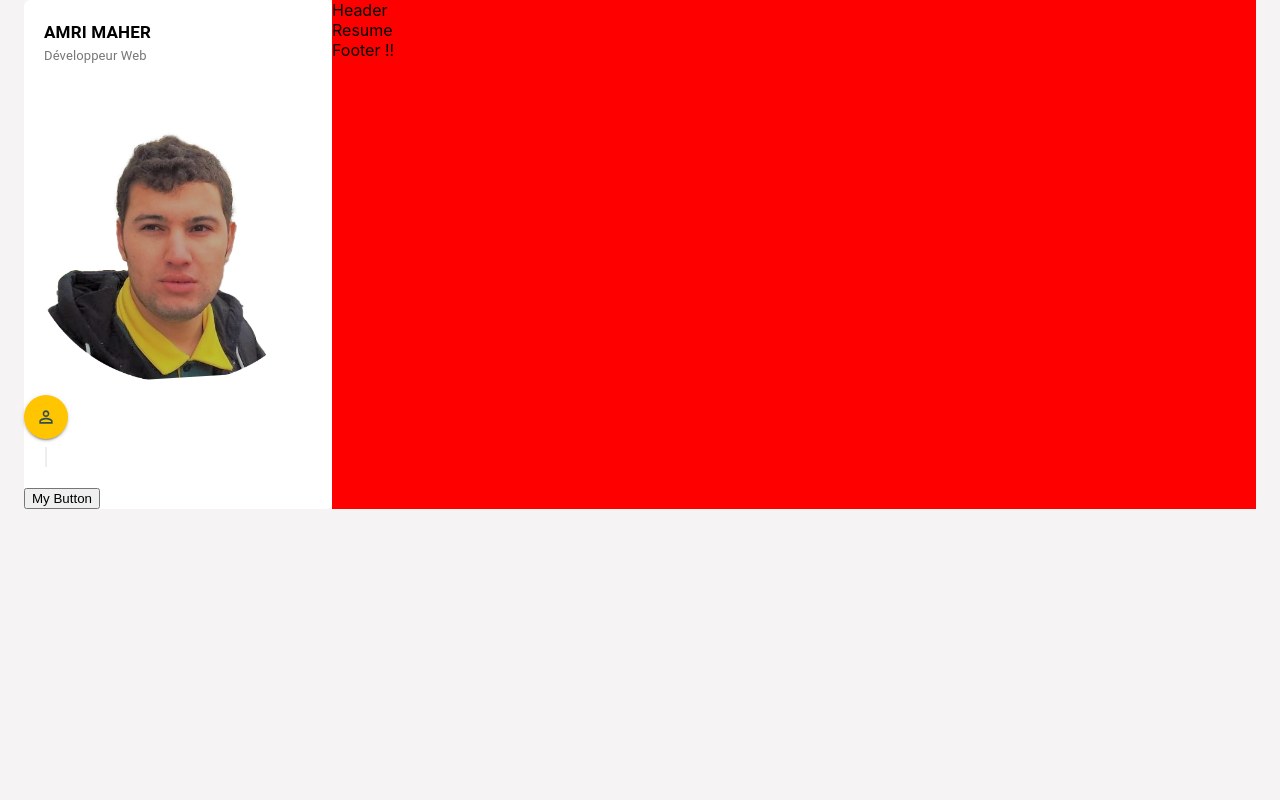
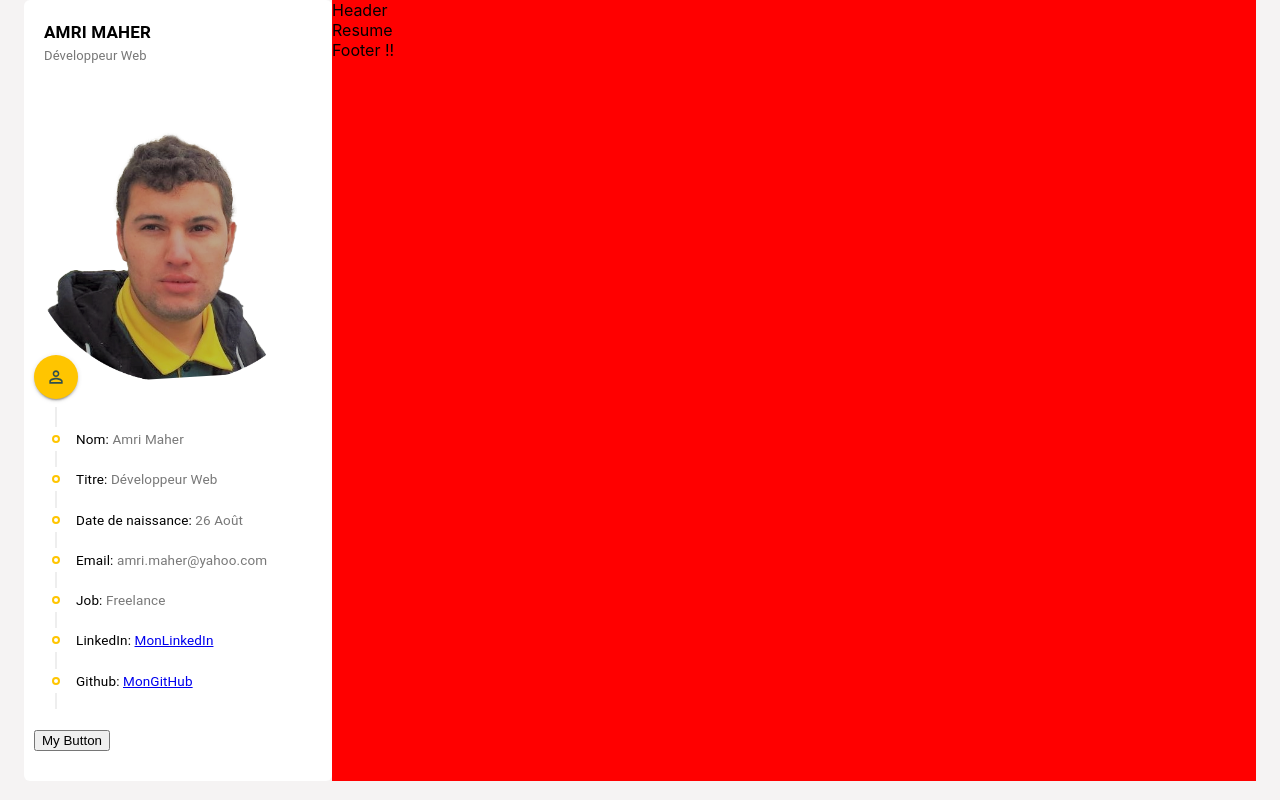
Before and after one commit to amri-coder/portfolioMaher, a React (Create React App) app: page / in a window 1280 px wide. Built offline with nearby package versions, Linux system fonts and the light colour scheme.

Commit message:
projet site web perso

```diff
--- a/src/components/Profile/Profile.css
+++ b/src/components/Profile/Profile.css
@@ -25,3 +25,22 @@
 .profile_image img {
     width:100%;
 }
+
+/* Information */
+.profile_information {
+    top:0;
+    left: 0;
+    margin: -40px 10px 30px;
+}
+.profile_information .timeline .timeline_content {
+    margin-top: 2px;
+    margin-bottom: 12px;
+}
+.timelineItem_text {
+    font-size: 13.5px !important;
+    color:#787878 !important;
+    font-weight: 400 !important;
+}
+.timelineItem_text > span {
+    color:black;
+}
--- a/src/components/Profile/Profile.js
+++ b/src/components/Profile/Profile.js
@@ -1,11 +1,25 @@
 import React from 'react'
 import { Typography } from '@material-ui/core'
 import imageAmri from '../../assets/images/amri.png';
-import CustomTimeline from '../Timeline/Timeline';
+import CustomTimeline, {CustomTimelineSeparator} from '../Timeline/Timeline';
 import PersonOutlinedOutlinedIcon from "@material-ui/icons/PersonOutlineOutlined";
+import TimelineItem from '@material-ui/lab/TimelineItem';
+import TimelineContent from '@material-ui/lab/TimelineContent';
+import resumeData from '../../utils/resumeData';
 
-import resumeData from '../../utils/resumeData';
 import './Profile.css';
+
+const CustomTimelineItem = ({title, text, link})=>(
+    <TimelineItem>
+   <CustomTimelineSeparator />
+   <TimelineContent className='timeline_content'>
+
+       {title ? (<Typography className='timelineItem_text'><span>{title}: </span><a href={link} target='_blank'>{text}</a></Typography>) : (
+           <Typography className='timelineItem_text'><span>{title}:</span>{text}</Typography>
+       )}
+   </TimelineContent>
+    </TimelineItem>
+)
 
 function Profile() {
     return (
@@ -19,7 +33,17 @@ function Profile() {
             </figure>
 
             <div className='profile_information'>
-                <CustomTimeline icon={<PersonOutlinedOutlinedIcon />} />
+                <CustomTimeline icon={<PersonOutlinedOutlinedIcon />} >
+                <CustomTimelineItem title='Nom' text={resumeData.name} />
+                <CustomTimelineItem title='Titre' text={resumeData.title} />
+                <CustomTimelineItem title='Date de naissance' text={resumeData.birthday} />
+                <CustomTimelineItem title='Email' text={resumeData.email} />
+                <CustomTimelineItem title='Job' text={resumeData.job} />
+
+                {Object.keys(resumeData.socials).map((key)=>(
+                    <CustomTimelineItem title={key} text={resumeData.socials[key].text} link={resumeData.socials[key].link}/>
+                ))}
+                </CustomTimeline>
                 <br />
                 <button>My Button</button>
             </div>
--- a/src/utils/resumeData.js
+++ b/src/utils/resumeData.js
@@ -13,22 +13,13 @@ export default {
     job:'Freelance',
 
 socials: {
-    facebook : {
-        link:"https://www.facebook.com",
-        text: "MonFacebook",
-        icon: <FacebookIcon />,
-    },
-    twitter : {
-        link:"https://www.twitter.com",
-        text: "MonTwitter",
-        icon: <TwitterIcon />,
-    },
-    linkedIn : {
+
+    LinkedIn : {
         link:"https://www.linkedin.com/in/maher-amri-302228187/",
         text: "MonLinkedIn",
         icon: <LinkedInIcon />,
     },
-    github : {
+    Github : {
         link:"https://github.com/amri-coder",
         text: "MonGitHub",
         icon: <GitHubIcon />,
```
